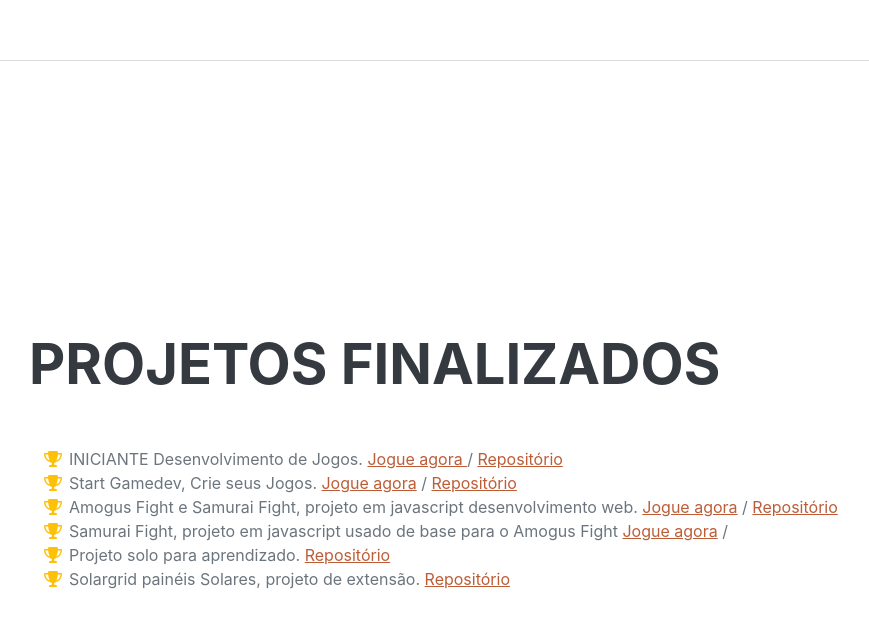
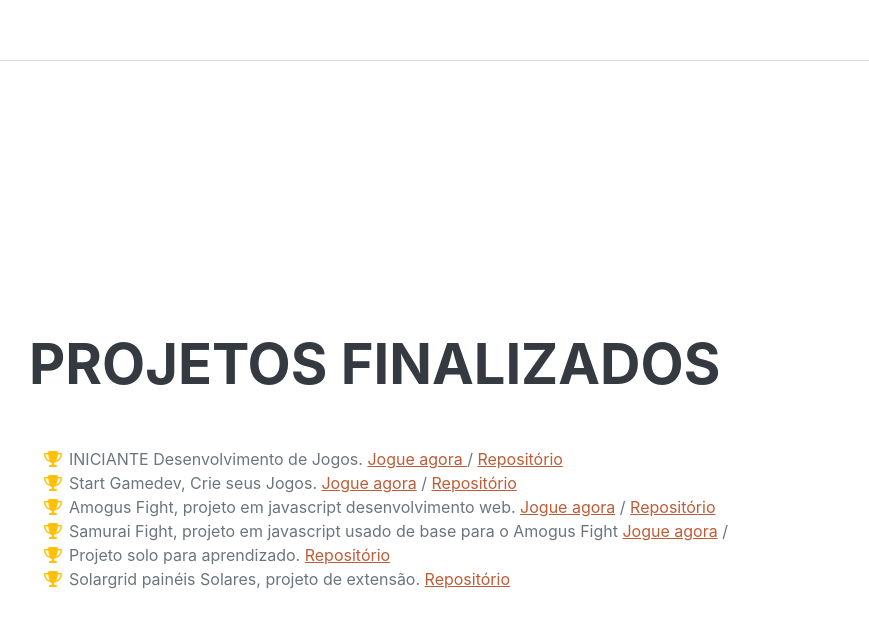
Before and after one commit to vinipc03/vinipc03.github.io, a plain HTML site: page index.html in a window 1280 px wide. Shown: the part 3944-4571 px from the top of the page, without its empty margins (291-1160 px from the left). Drawn offline with nearby package versions, Linux system fonts and the light colour scheme; a web font is replaced by a local one.

Commit message:
name update

```diff
--- a/index.html
+++ b/index.html
@@ -155,7 +155,7 @@
                         </li>
                         <li>
                             <span class="fa-li"><i class="fas fa-trophy text-warning"></i></span>
-                            Amogus Fight e Samurai Fight, projeto em javascript desenvolvimento web.
+                            Amogus Fight, projeto em javascript desenvolvimento web.
                             <a href="./Amogus Fight/index.html">Jogue agora</a> /
                             <a href="https://github.com/vinipc03/amogusfight">Repositório</a>
                         </li>
```
